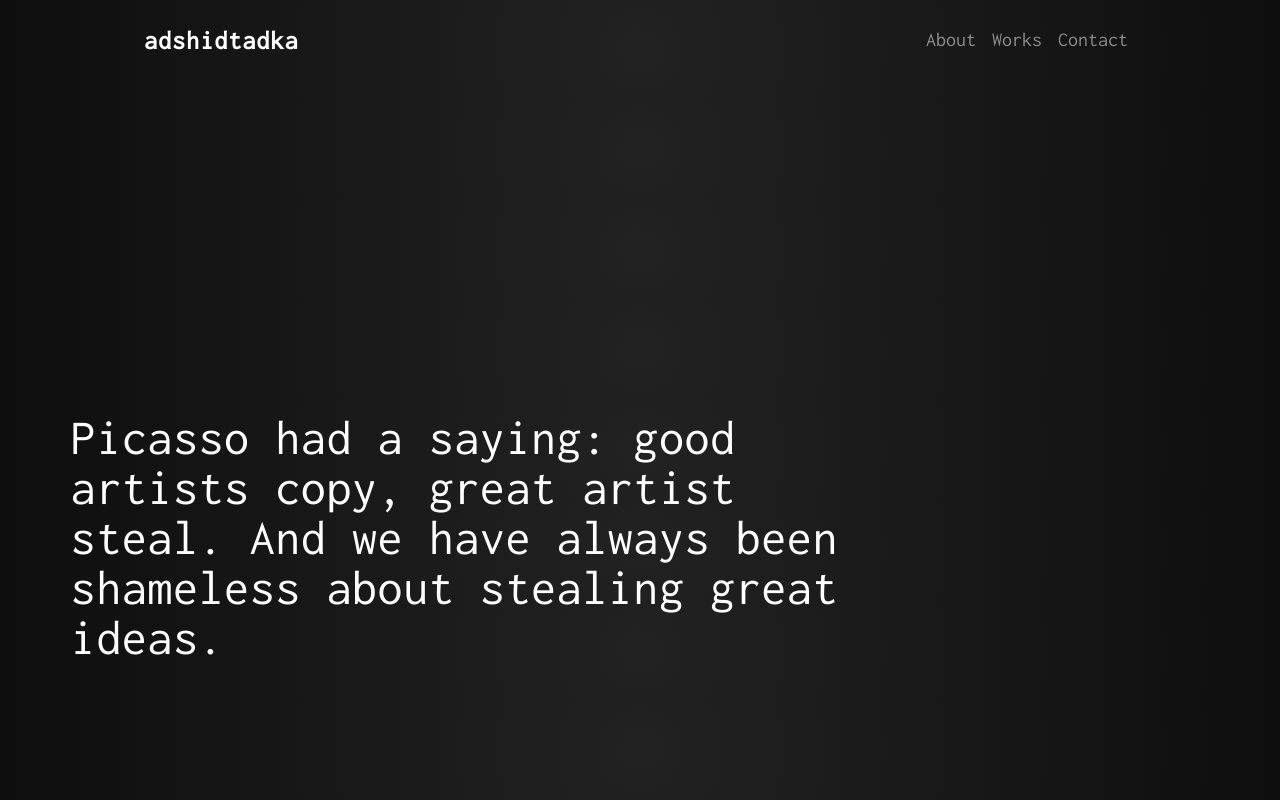
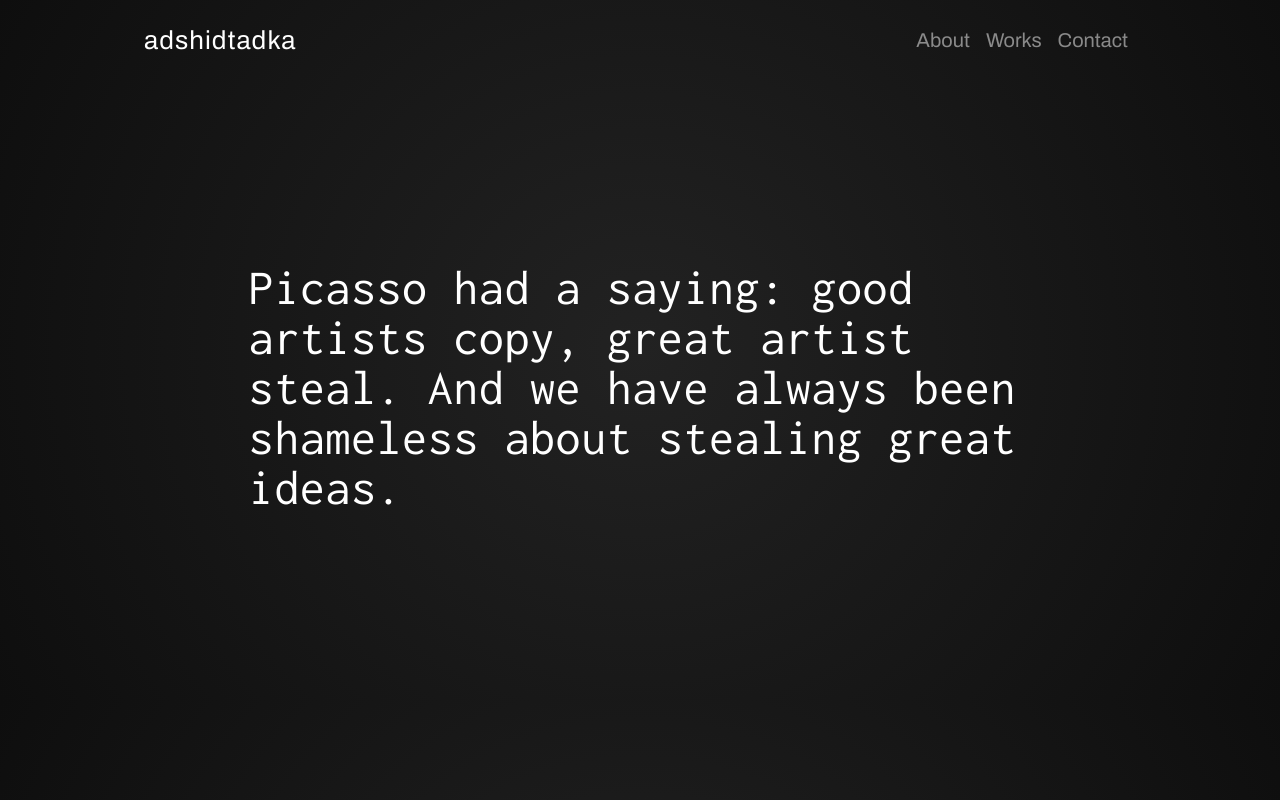
Before and after one commit to adshidtadka/portfolio, a Vue app: page / in a window 1280 px wide. Built offline with nearby package versions, Linux system fonts and the light colour scheme.

Commit message:
randomtextを中央に持ってくる

```diff
--- a/src/App.vue
+++ b/src/App.vue
@@ -20,7 +20,7 @@
 
 <style lang="scss">
 body {
-  font-family: "Inconsolata", sans-serif;
+  font-family: "Archivo", sans-serif;
   background: radial-gradient(circle, #222, #0e0e0e);
   #app {
     -webkit-font-smoothing: antialiased;
--- a/src/components/RandomText.vue
+++ b/src/components/RandomText.vue
@@ -52,9 +52,6 @@
       for (let i = 0; i < textLength; i++) {
         const col = i % charsPerRow;
 
-        // Don't push spaces into the array, and if there is a space at the
-        // beginning of a line, remove it from the original text and put the next
-        // character in its place
         if (text[i] === " ") {
           firstLetterOfWord = true;
           if (col === 0) {
@@ -112,8 +109,7 @@
         "div",
         {
           class: {
-            container: true,
-            "`${this.className}`": true
+            container: true
           },
           style: {
             height: this.state.numRows * this.fontHeight,
@@ -149,5 +145,7 @@
 <style lang="scss" scoped>
 .container {
   position: relative;
+  top: -150px;
+  left: 120px;
 }
 </style>
--- a/src/views/Home.vue
+++ b/src/views/Home.vue
@@ -22,12 +22,8 @@
   },
   data() {
     return {
-      text: `
-      Picasso had a saying:
-good artists copy, great artist steal.
-And we have always been shameless
-about stealing great ideas.
-      `.replace(/\n/i, ""),
+      text:
+        "Picasso had a saying: good artists copy, great artist steal. And we have always been shameless about stealing great ideas.",
       fadeInOut: true,
       animationDuration: 4000,
       animationSpeed: 1000,
@@ -55,8 +51,6 @@
       );
     },
     _setupResizeListener() {
-      // Create "window.throttledResize" event that listens to resize and throttles it to fire once per frame at most
-      // https://developer.mozilla.org/en-US/docs/Web/Events/resize#requestAnimationFrame_customEvent
       let running = false;
       const throttleResize = () => {
         if (!running) {
@@ -83,22 +77,17 @@
 <style lang="scss" scoped>
 // Styles ------------------------------------------------------
 #home {
-  position: absolute;
   top: 0;
   left: 0;
   height: 100%;
-  min-height: 480px;
+  min-height: 600px;
   width: 100%;
   min-width: 320px;
   overflow: hidden;
-}
-
-#home {
   display: flex;
   flex-direction: row;
   justify-content: center;
   align-items: center;
-
   color: white;
   font-family: "Inconsolata";
   font-size: 40px;
```
